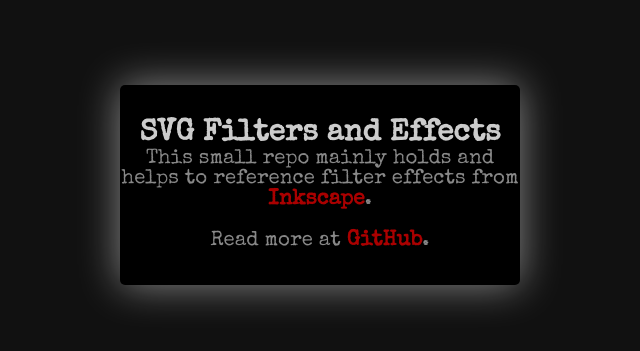
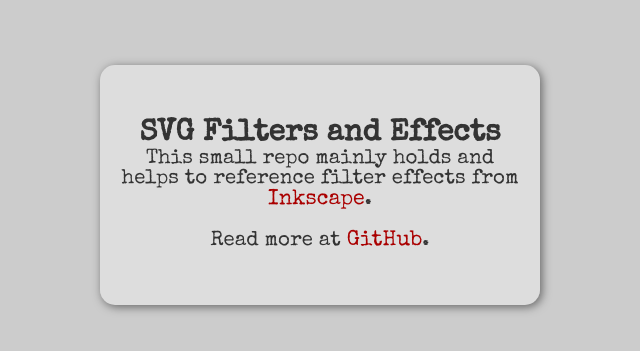
Before and after one commit to R3V1Z3/svg, a plain HTML site: page index.html in a window 1280 px wide. Shown: the part 215-566 px from the top of the page, without its empty margins (320-960 px from the left). Drawn offline with nearby package versions, Linux system fonts and the light colour scheme.

Commit message:
Initial style update.

```diff
--- a/css/style.css
+++ b/css/style.css
@@ -9,17 +9,16 @@
     vertical-align: baseline;
     background: transparent;
     font-family: 'Special Elite';
-    color: #888;
+    color: #333;
 }
 
 html {
-    background: #111;
+    background: #ccc;
 }
 
 body {
-    background: #000;
+    background: #ccc;
     height: auto;
-    background: rgb(94, 94, 94);
 }
 
 h1,
@@ -28,7 +27,7 @@ h3,
 h4,
 h5,
 h6 {
-    color: #ccc;
+    color: #333;
     font-size: 30px;
     font-family: 'Special Elite';
 }
@@ -36,16 +35,16 @@ h6 {
 a {
     display: inline-block;
     color: #a00;
-    font-weight: bold;
     text-decoration: none;
 }
 
 a:hover {
-    text-shadow: 0px 0px 18px rgba(255, 0, 0, 1);
+    text-decoration: underline;
 }
 
 #wrapper {
-    background: #000;
+    background: #ddd;
+    padding: 20px;
     display: flex;
     justify-content: center;
     flex-direction: column;
@@ -58,6 +57,6 @@ a:hover {
     right: 0;
     margin: auto;
     text-align: center;
-    border-radius: 5px;
-    box-shadow: 0px 0px 40px rgba(255, 255, 255, 0.5);
+    border-radius: 15px;
+    box-shadow: 2px 2px 10px rgba(0, 0, 0, 0.5);
 }
```
